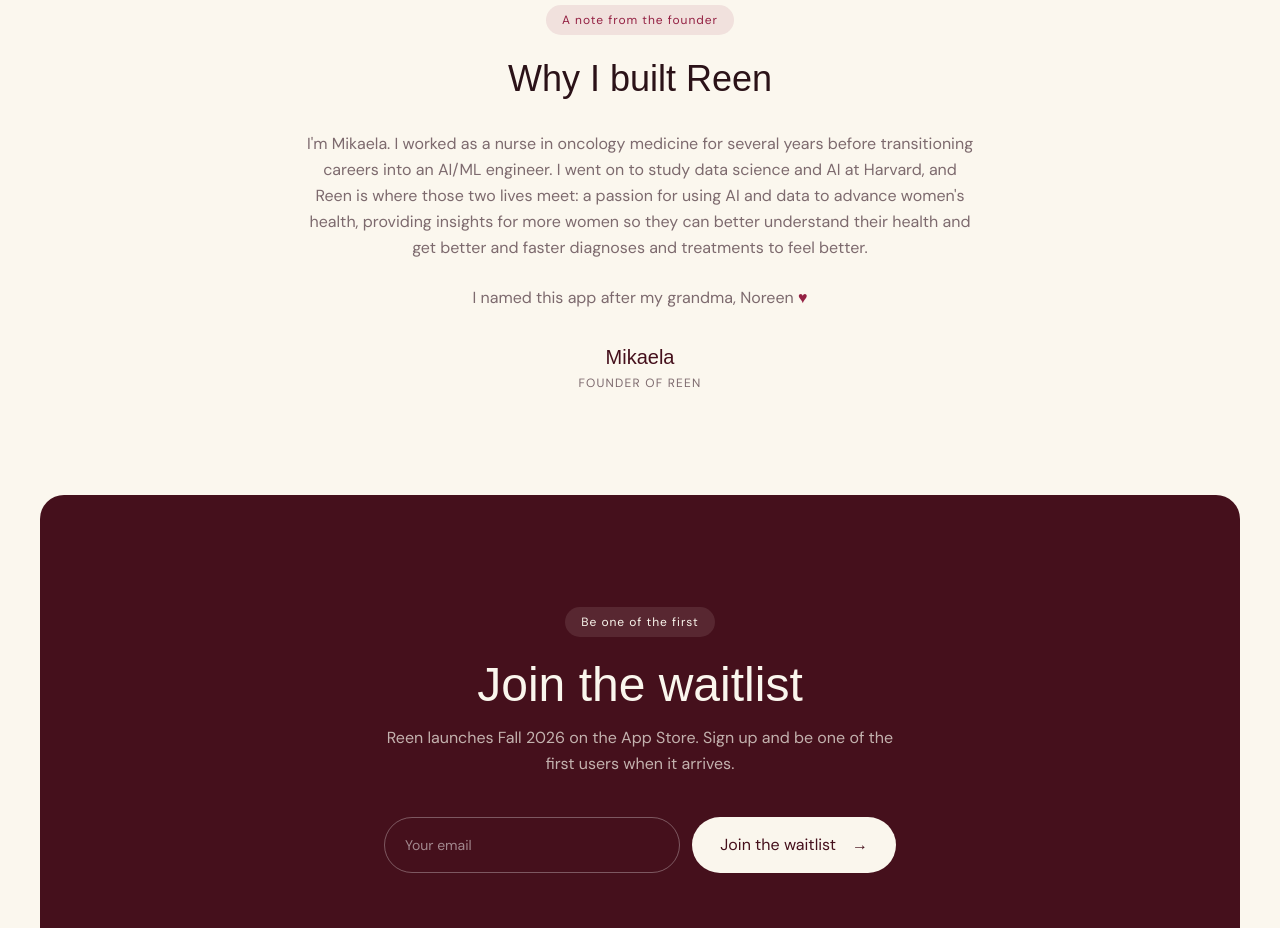
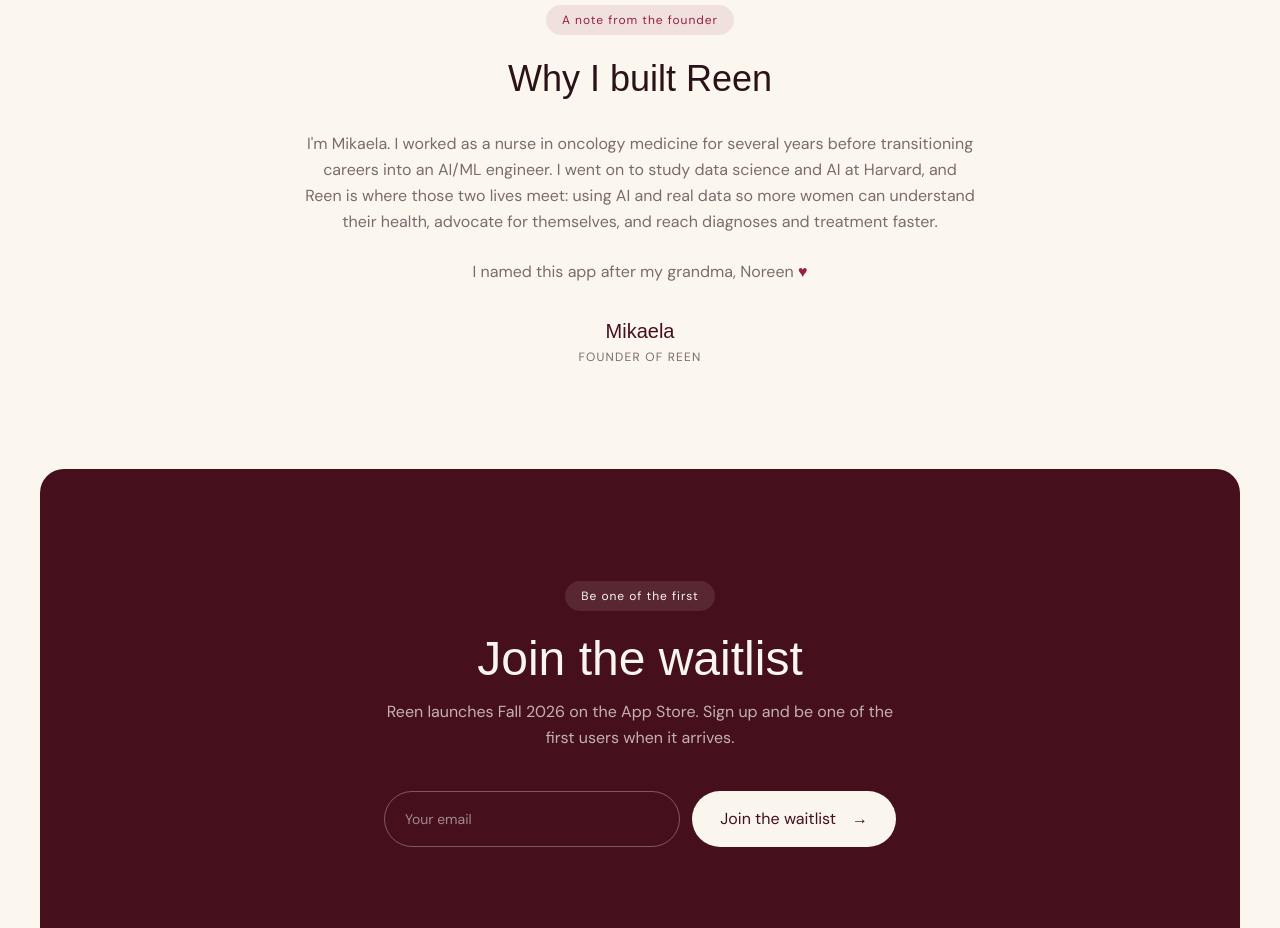
Before and after one commit to mikaelaconnell/Websiteforreen, a Next.js app: page / in a window 1280 px wide. Shown: the part 5920-6848 px from the top of the page. Built offline with nearby package versions, Linux system fonts and the light colour scheme; a web font is replaced by a local one.

Commit message:
Founder note: final approved wording

```diff
--- a/src/app/page.tsx
+++ b/src/app/page.tsx
@@ -464,10 +464,9 @@
             I&apos;m Mikaela. I worked as a nurse in oncology medicine for
             several years before transitioning careers into an AI/ML engineer.
             I went on to study data science and AI at Harvard, and Reen is
-            where those two lives meet: a passion for using AI and data to
-            advance women&apos;s health, providing insights for more women so
-            they can better understand their health and get better and faster
-            diagnoses and treatments to feel better.
+            where those two lives meet: using AI and real data so more women
+            can understand their health, advocate for themselves, and reach
+            diagnoses and treatment faster.
           </p>
           <p className="mt-6 text-base text-muted leading-relaxed">
             I named this app after my grandma, Noreen{" "}
```
